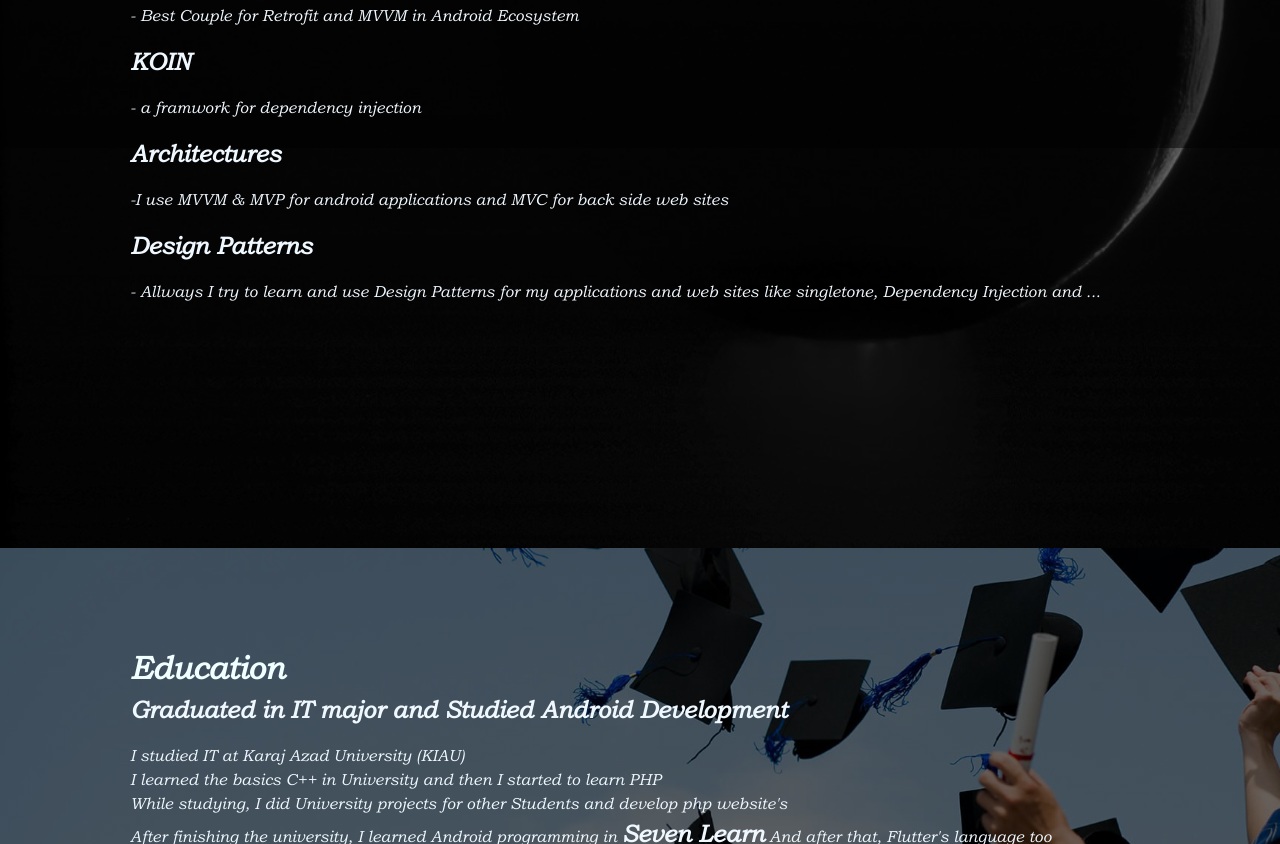
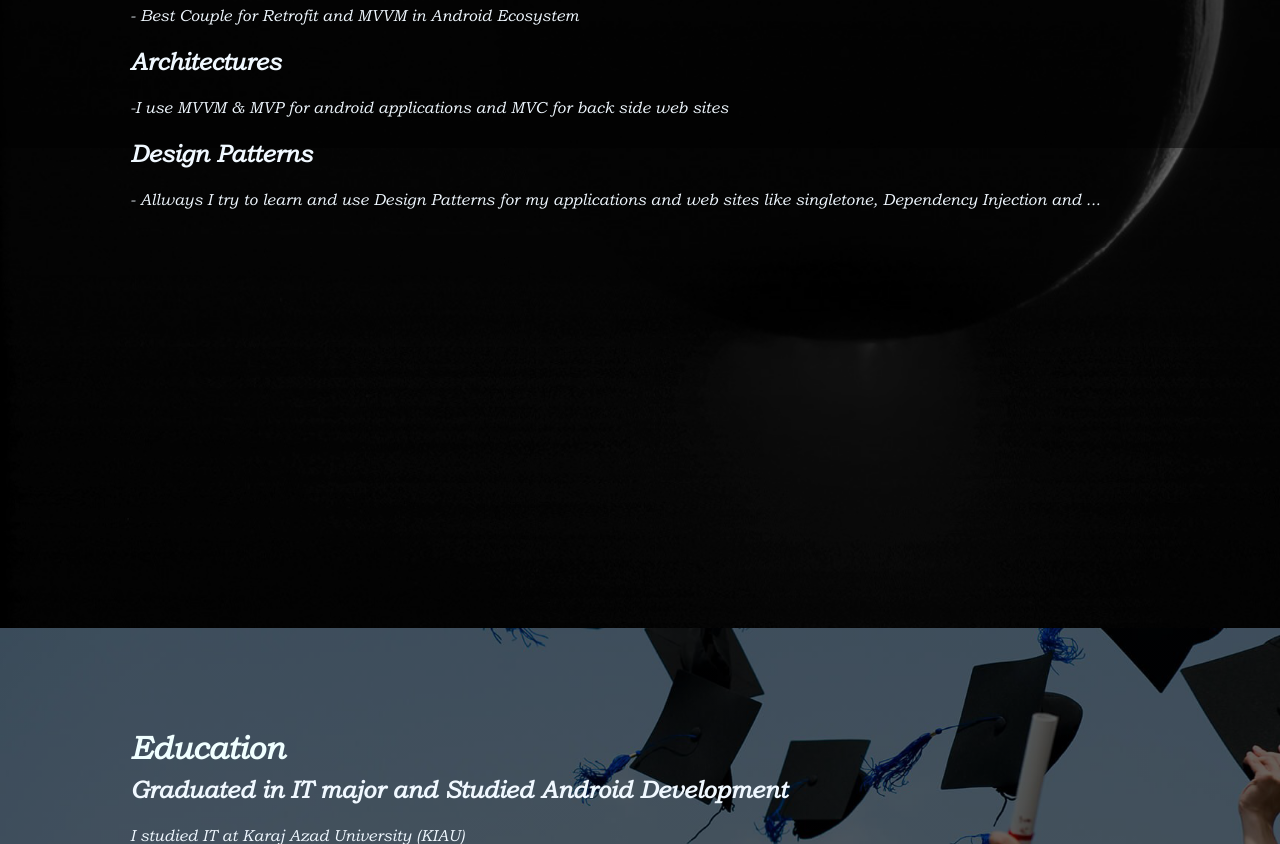
Before and after one commit to navidAbbasian/navidabbasian.github.io, a plain HTML site: page index.html in a window 1280 px wide. Shown: the part 2300-3144 px from the top of the page. Drawn offline with nearby package versions, Linux system fonts and the light colour scheme.

Commit message:
fix css issue overlab items

```diff
--- a/index.html
+++ b/index.html
@@ -229,15 +229,7 @@
         </p>
       </div>
 
-      <div class="ps-5 row">
-        <p class="title-4">
-          KOIN
-        </p>
 
-        <p class="text-3">
-          - a framwork for dependency injection
-        </p>
-      </div>
 
 
       <div class="ps-5 row">
--- a/style.css
+++ b/style.css
@@ -141,7 +141,7 @@ a:hover {
 
 .skill-bg {
     background: linear-gradient(rgba(0, 0, 0, 0.526), rgba(0, 0, 0, 0.762)), url("/assets/Images/bg/planet-flip.jpeg");
-    height: 150vh;
+    height: 160vh;
 
 
 
```
